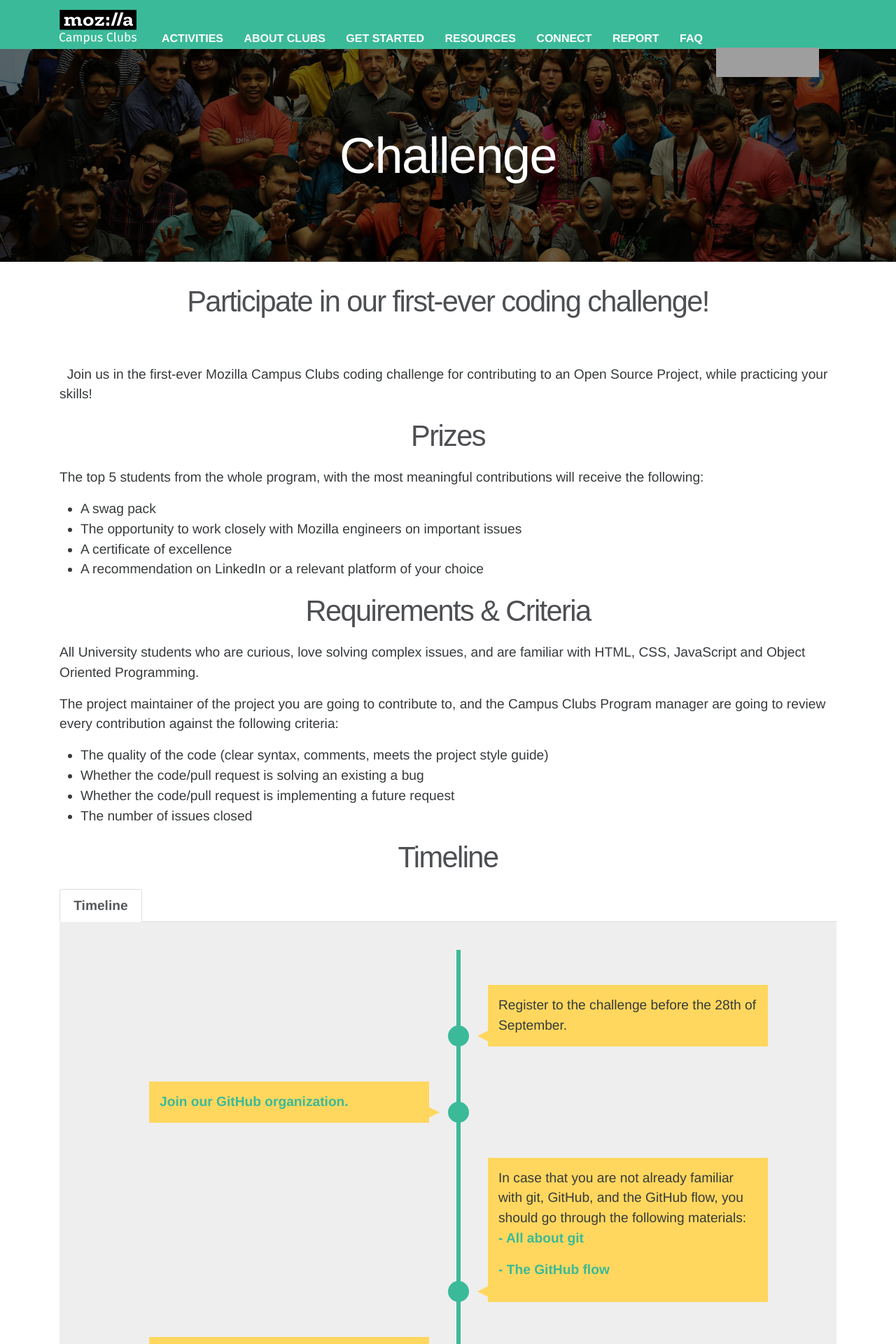
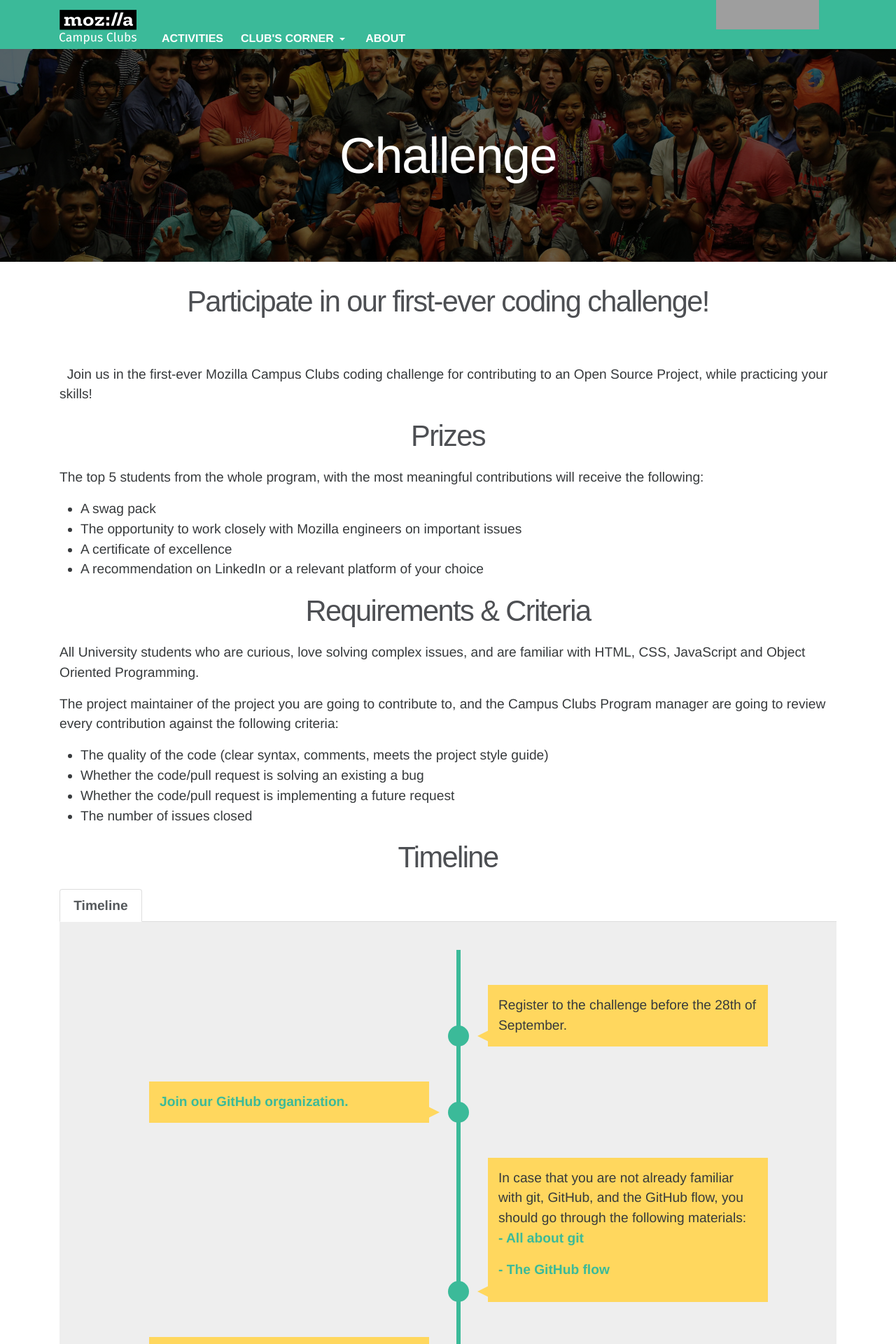
Before and after one commit to mozilla/mozilla-campus-clubs, a Jekyll site: the page built from _pages/challenge.md, in a window 1280 px wide. Shown: the top 1920 px of the page at 70% size. Built offline with Jekyll 4.4.1, drawn with Linux system fonts in a browser that asks for light colours; some web fonts are replaced; grey boxes are pictures that could not be loaded.

Commit message:
header navigation update

```diff
--- a/_includes/header.html
+++ b/_includes/header.html
@@ -8,13 +8,31 @@
         &#9776;
       </button>
       <div class="collapse navbar-toggleable-md" id="exCollapsingNavbar">
-        <a class="nav-link" href="/activities/">Activities</a>
-        <a class="nav-link" href="/about/">About Clubs</a>
-        <a class="nav-link" href="/get-started/">Get Started</a>
-        <a class="nav-link" href="/resources/">Resources</a>
-        <a class="nav-link" href="/connect/">Connect</a>
-        <a class="nav-link" href="/report/#">Report</a>
-        <a class="nav-link" href="/faq/">FAQ</a>
+
+        <ul class="navbar-nav">
+      <li class="nav-item">
+         <a class="nav-link" href="/activities/">Activities</a>
+      </li>
+
+      <li class="nav-item dropdown">
+        <a class="nav-link dropdown-toggle" href="#" id="navbarDropdownMenuLink" role="button" data-toggle="dropdown" aria-haspopup="true" aria-expanded="false">
+         Club's Corner
+        </a>
+        <div class="dropdown-menu" aria-labelledby="navbarDropdownMenuLink">
+          <a class="dropdown-item" href="/about/">About Clubs</a>
+          <a class="dropdown-item" href="/get-started/">Get Started</a>
+          <a class="dropdown-item" href="/resources/">Resources</a>
+          <a class="dropdown-item" href="/connect/">Connect</a>
+          <a class="dropdown-item" href="/report/#">Report</a>
+          <a class="dropdown-item" href="/faq/">FAQ</a>
+        </div>
+      </li>
+      <li class="nav-item">
+        <a class="nav-link" href="/about/">About</a>
+      </li>
+    </ul>
+
+
       </div>
 
       <div id="tabzilla" class="hidden-lg-down">
--- a/static/css/app.css
+++ b/static/css/app.css
@@ -638,3 +638,33 @@ a.btn-primary-activities {
 .headersleft h3 {
   text-align: left;
 }
+
+
+.navbar-nav .nav-item {
+    font-size: inherit;
+    list-style: none;
+
+}
+
+.dropdown-menu {
+    background-color: #3bba99;
+
+}
+
+.dropdown-menu a:hover {
+    background-color: #3bba99;
+
+}
+
+
+.navbar-toggleable-md {
+    margin-top: 35px;
+}
+
+.navbar-nav .nav-item + .nav-item {
+    margin-left: 0;
+}
+
+.navbar-toggleable-md ul{
+    margin-left: 0px;
+}
```
